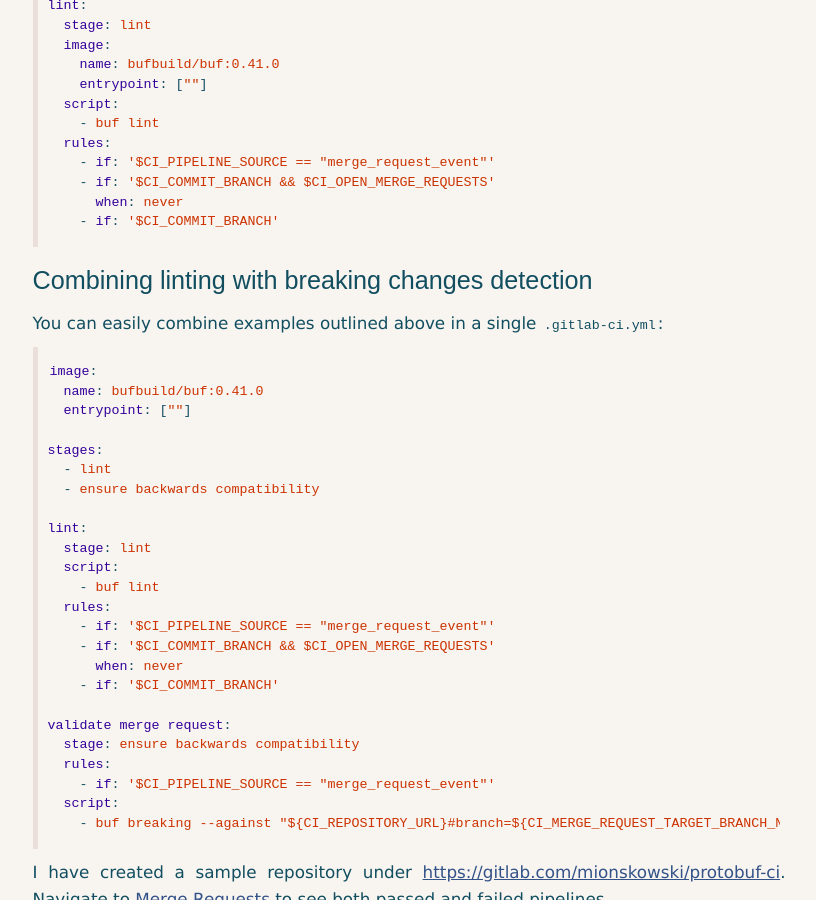
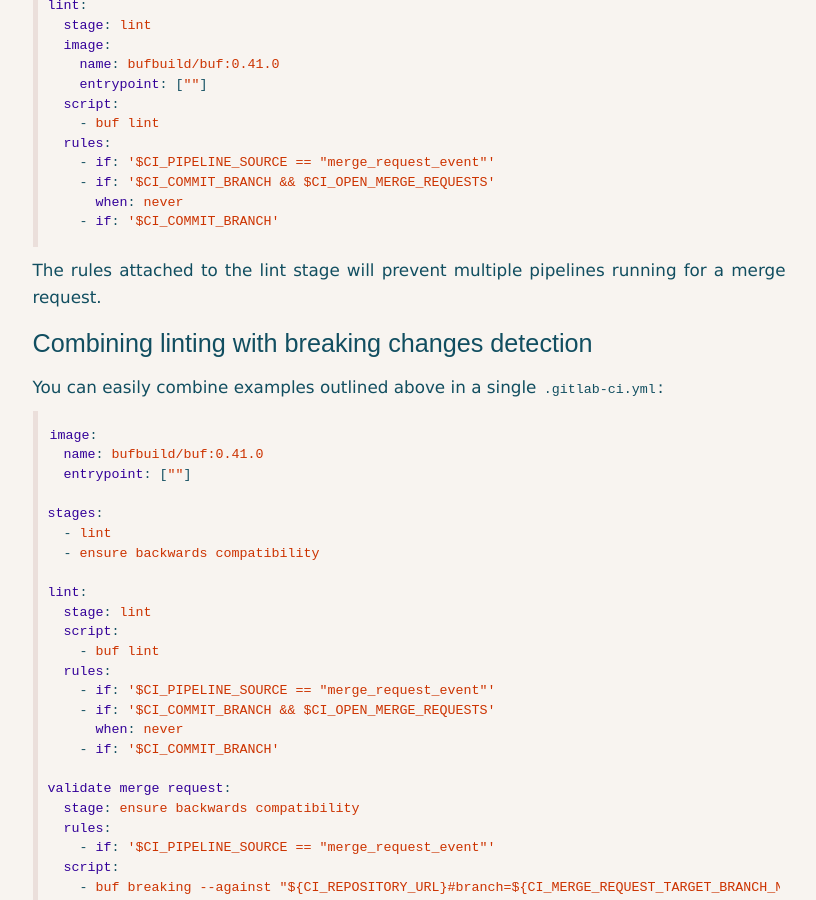
Before and after one commit to maciekmm/maciekmm.github.io, a Jekyll site: the page built from _posts/2021-04-06-ci-pipeline-for-protobuf.md, in a window 1280 px wide and 900 px high, scrolled down 2792 px. Shown: the whole window, without its empty margins (231-1047 px from the left). Built offline with Jekyll 4.4.1, drawn with Linux system fonts in a browser that asks for light colours; some web fonts are replaced.

Commit message:
Add note about rules to CI pipeline for proto

````diff
--- a/_posts/2021-04-06-ci-pipeline-for-protobuf.md
+++ b/_posts/2021-04-06-ci-pipeline-for-protobuf.md
@@ -111,6 +111,7 @@ lint:
     - if: '$CI_COMMIT_BRANCH'
 ```
 
+The rules attached to the lint stage will prevent multiple pipelines running for a merge request.
 
 
 # Combining linting with breaking changes detection
````
